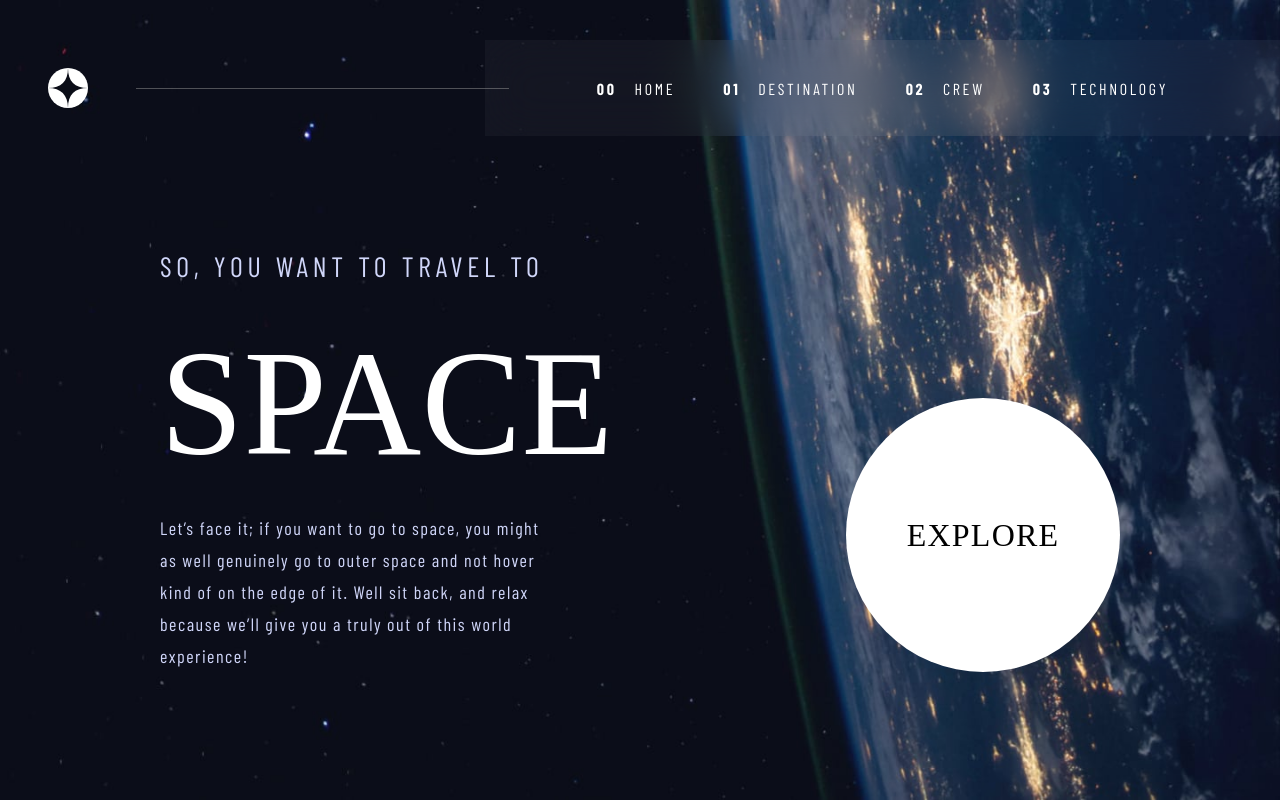
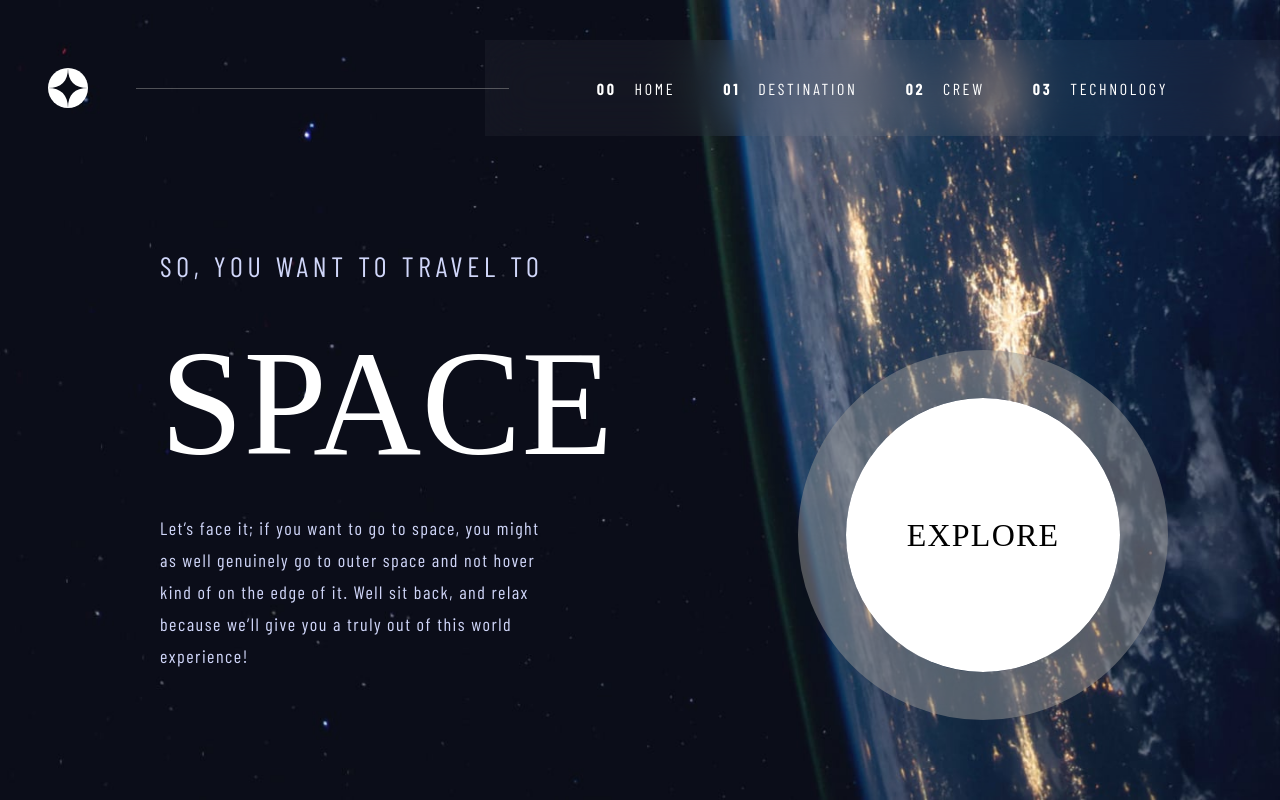
Before and after one commit to marinaongithub/space-tourism-website, a React (Vite) app: page / in a window 1280 px wide. In both pictures the pointer is over the button "EXPLORE". Built offline with nearby package versions, Linux system fonts and the light colour scheme; a web font is replaced by a local one.

Commit message:
Added halo on explore when hovered

```diff
--- a/src/components/home/home.css
+++ b/src/components/home/home.css
@@ -69,7 +69,6 @@
         aspect-ratio: 1;
         font-size: 2rem;
     }
-}
 
 @media only screen and (min-width: 1024px) {
 
@@ -102,4 +101,12 @@
         width: 274px;
         aspect-ratio: 1;
     }
+
+    .explore:hover {
+        cursor: pointer;
+        outline: hsl(0, 0%, 59%, 0.5) solid 3rem;
+    }
 }
+
+
+}
```
